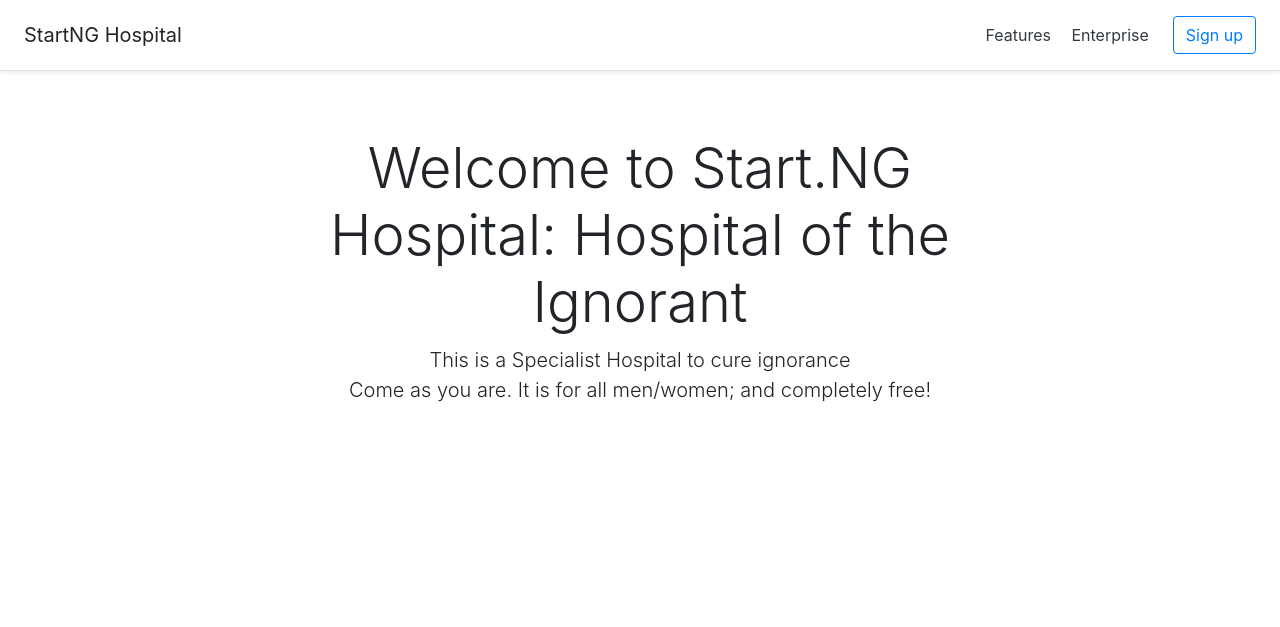
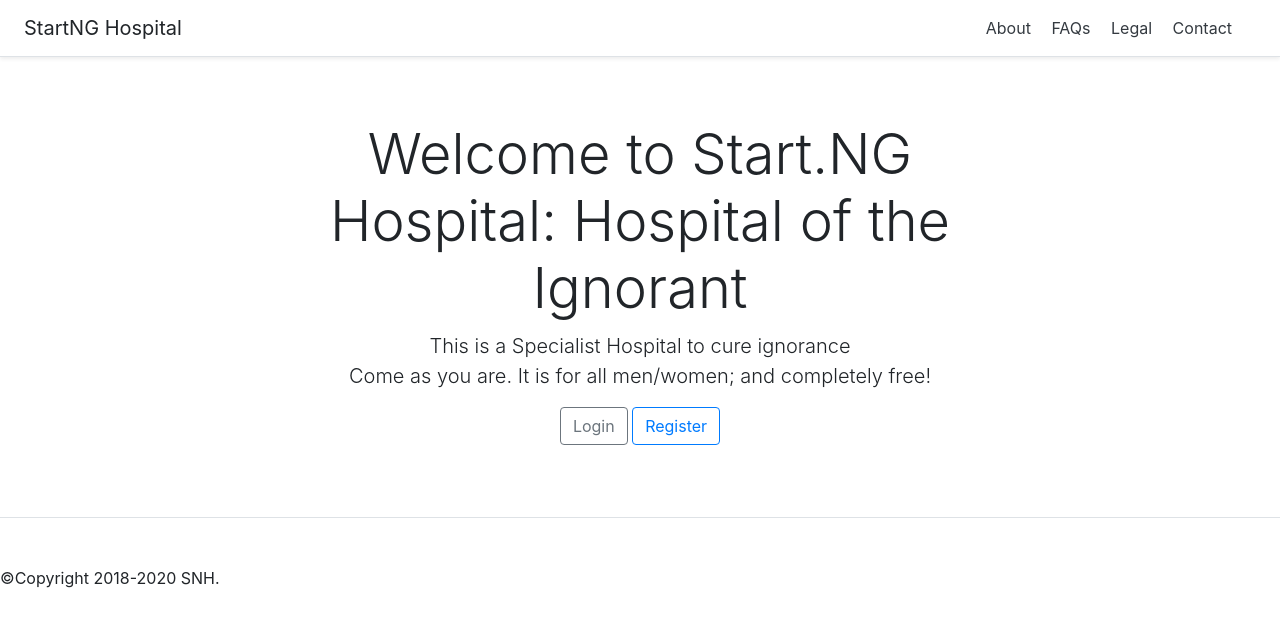
Before and after one commit to Solomon40/auth-system-for-sngh, a PHP site: page /sngh/ in a window 1280 px wide. Shown: the top 627 px of the page. Run offline with PHP 8.4, Linux system fonts and the light colour scheme.

Commit message:
more bootstrap

```diff
--- a/css/style.css
+++ b/css/style.css
@@ -131,3 +131,7 @@ form, .content{
   .card-deck .card {
     min-width: 220px;
   }
+
+
+
+  .bg{background:#7b7b7c 50% no-repeat url(back-pool.jpg); background-size:cover;-webkit-animation:30s linear infinite a;animation:30s linear infinite a;background-size:cover;height:100%;left:0;position:absolute;top:0;width:calc(100vw + 500px)}
--- a/index.php
+++ b/index.php
@@ -10,13 +10,27 @@
         include_once('lib/menu.php');
     ?>
 
+
+
     <div class="pricing-header px-3 py-3 pt-md-5 pb-md-4 mx-auto text-center">
         <h1 class="display-4"> Welcome to Start.NG Hospital: Hospital of the Ignorant </h1>
         <p class="lead">This is a Specialist Hospital to cure ignorance<br />
         Come as you are. It is for all men/women; and completely free! </p>
+
+        <a class="btn btn-outline-secondary" href="#">Login</a>
+        <a class="btn btn-outline-primary" href="#">Register</a>
+
+
     </div>
 
 
+
+<footer class="pt-4 my-md-5 pt-md-5 border-top">
+
+    <div class="block-content"><p>©Copyright 2018-2020 SNH.</p>
+    </div>
+
+</footer>
         <?php
             if(isset($_SESSION['logged_in'])) { ?>
                 <div class="error success">
--- a/lib/menu.php
+++ b/lib/menu.php
@@ -27,13 +27,15 @@
     <nav class="my-2 my-md-0 mr-md-3">
 
         <?php if(!user_is_logged_in()){ //if not logged in, show: ?>
-        <a class="p-2 text-dark" href="#">Features</a>
-        <a class="p-2 text-dark" href="#">Enterprise</a>
+        <a class="p-2 text-dark" href="#">About</a>
+        <a class="p-2 text-dark" href="#">FAQs</a>
+        <a class="p-2 text-dark" href="#">Legal</a>
+        <a class="p-2 text-dark" href="#">Contact</a>
+
 
         <?php } else{ ?>
-        <a class="p-2 text-dark" href="#">Support</a>
+        <a class="p-2 text-dark" href="#">Change Password</a>
         <a class="p-2 text-dark" href="#">Pricing</a>
         <?php } ?>
     </nav>
-    <a class="btn btn-outline-primary" href="#">Sign up</a>
 </div>
```
